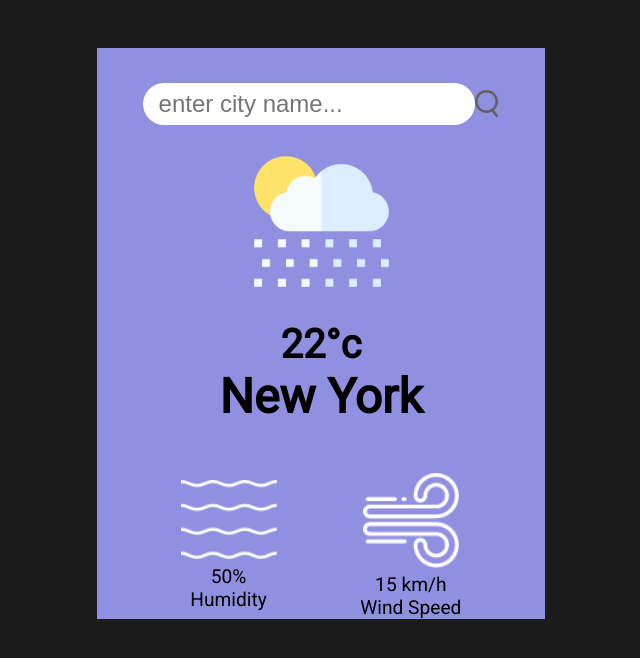
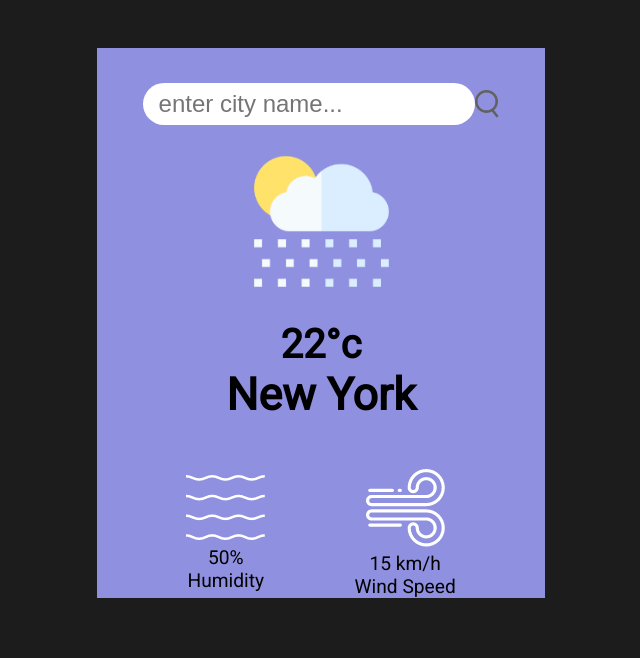
Before and after one commit to iAmTJ007/CityWeather, a plain HTML site: page index.html in a window 1280 px wide. Shown: the whole page, without its empty margins (319-959 px from the left). Drawn offline with Linux system fonts and the light colour scheme.

Commit message:
css done

```diff
--- a/index.css
+++ b/index.css
@@ -42,18 +42,18 @@ body{
     font-size: 1.2rem;
 }
 .city{
-    font-size: 3rem;
+    font-size: 2.8rem;
 }
 .temperature{
     font-size: 2.5rem;
 }
 .weather img{
-    width: 12rem;
+    max-width: 12rem;
     height: auto;
     object-fit: contain;
 }
 .details img{
-    width: 6rem;
+    max-width: 6rem;
     height: auto;
     object-fit: contain;
 }
```
